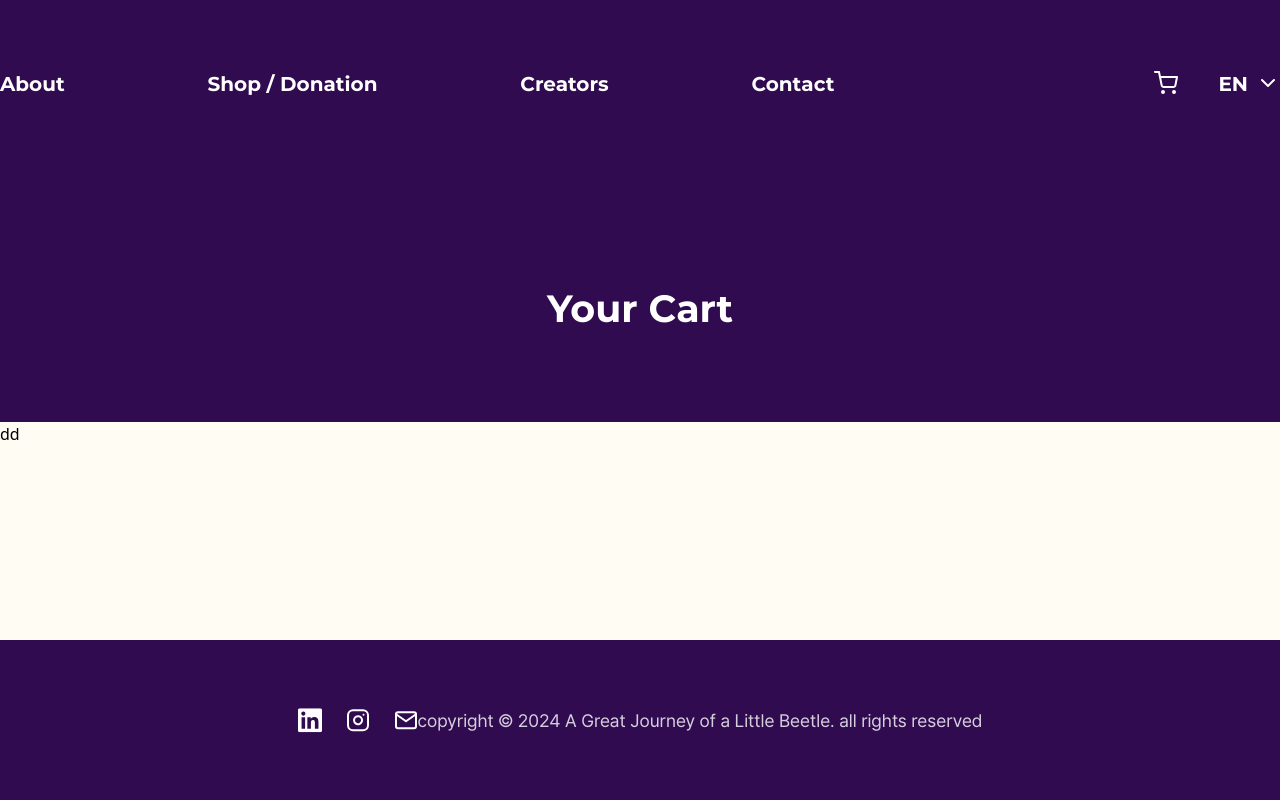
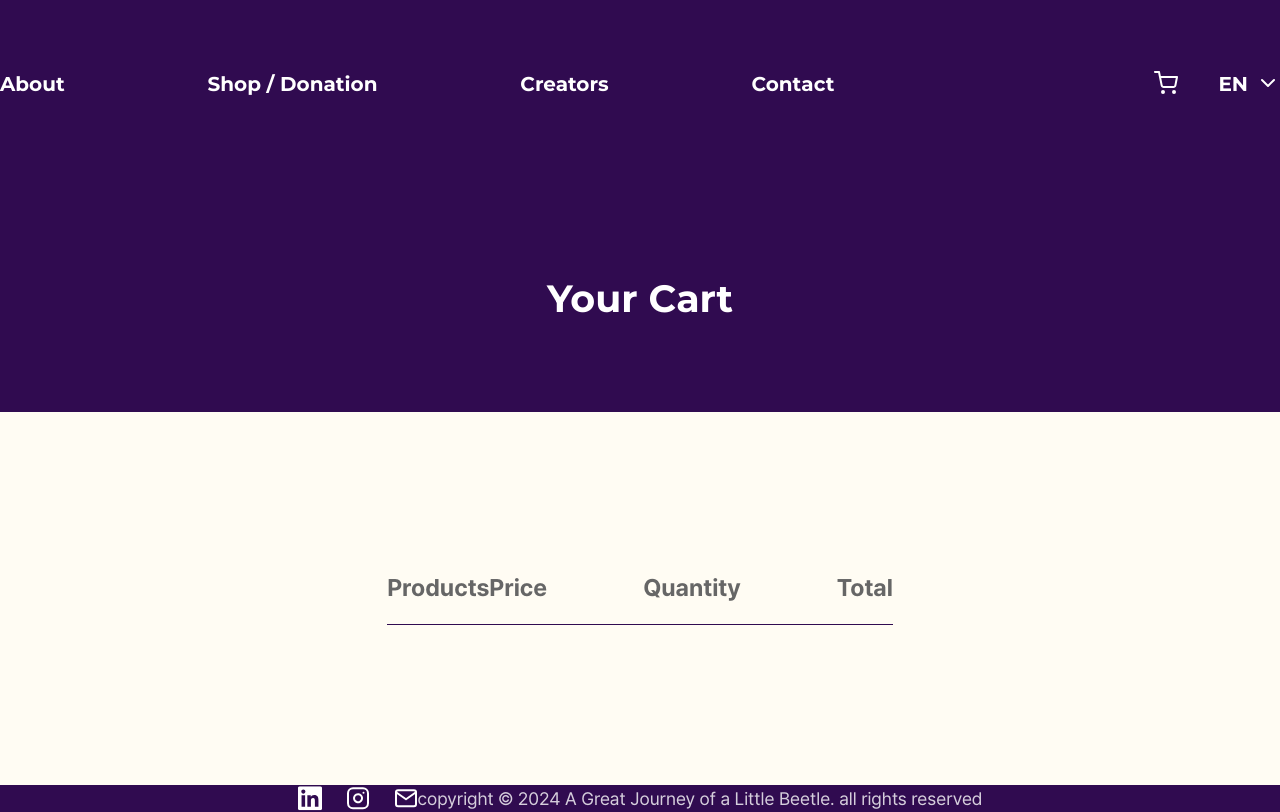
Before and after one commit to VernihoraIvan/LittleBeetle, a React (Vite) app: page /cart in a window 1280 px wide. Built offline with nearby package versions, Linux system fonts and the light colour scheme.

Commit message:
added Title bar component

```diff
--- /dev/null
+++ b/src/components/Basket.tsx
@@ -0,0 +1,10 @@
+import TitleBar from "./TitleBar";
+
+const Basket = () => {
+  return (
+    <section className="flex justify-center bg-primBeige flex-1 py-titleM">
+      <TitleBar />
+    </section>
+  );
+};
+export default Basket;
--- /dev/null
+++ b/src/components/Title.tsx
@@ -0,0 +1,14 @@
+import { TitleProps } from "@/utilities/interfaces";
+
+const Title = ({ title }: TitleProps) => {
+  return (
+    <section className="flex justify-center bg-primPurple pt-bookPT pb-bookPB">
+      <div className="xxl:w-contW">
+        <h2 className="mt-titleM text-titleS font-primaryBold text-primWhite">
+          {title}
+        </h2>
+      </div>
+    </section>
+  );
+};
+export default Title;
--- /dev/null
+++ b/src/components/TitleBar.tsx
@@ -0,0 +1,15 @@
+const TitleBar = () => {
+  return (
+    <div className="xxl:w-contW ">
+      <div className="pb-5 text-2xl text-inputPink border-b border-primPurple font-secondaryBold flex justify-between w-full">
+        <h3>Products</h3>
+        <ul className="flex gap-24">
+          <li>Price</li>
+          <li>Quantity</li>
+          <li>Total</li>
+        </ul>
+      </div>
+    </div>
+  );
+};
+export default TitleBar;
--- a/src/pages/Cart.tsx
+++ b/src/pages/Cart.tsx
@@ -1,19 +1,14 @@
+import Basket from "@/components/Basket";
 import Footer from "@/components/Footer";
+import Title from "@/components/Title";
 
 const Cart = () => {
   return (
     <div className="flex flex-col h-screen">
-      <section className="flex justify-center bg-primPurple pt-bookPT pb-bookPB">
-        <div className="xxl:w-contW">
-          <h2 className="mt-titleM text-titleS font-primaryBold text-primWhite">
-            Your Cart
-          </h2>
-        </div>
-      </section>
-      <section className="bg-primBeige flex-1">dd</section>
+      <Title title="Your Cart" />
+      <Basket />
       <Footer />
     </div>
   );
 };
-
 export default Cart;
--- a/src/utilities/interfaces.tsx
+++ b/src/utilities/interfaces.tsx
@@ -6,3 +6,7 @@
   title: string;
   description: string;
 }
+
+export interface TitleProps {
+  title: string;
+}
--- a/tailwind.config.js
+++ b/tailwind.config.js
@@ -45,7 +45,7 @@
         priceL: "470px",
         prodPB: "430px",
         imgW: "300px",
-        titleM: "170px",
+        titleM: "160px",
         buttonP: "140px",
         bookPT: "110px",
         headerPad: "100px",
```
